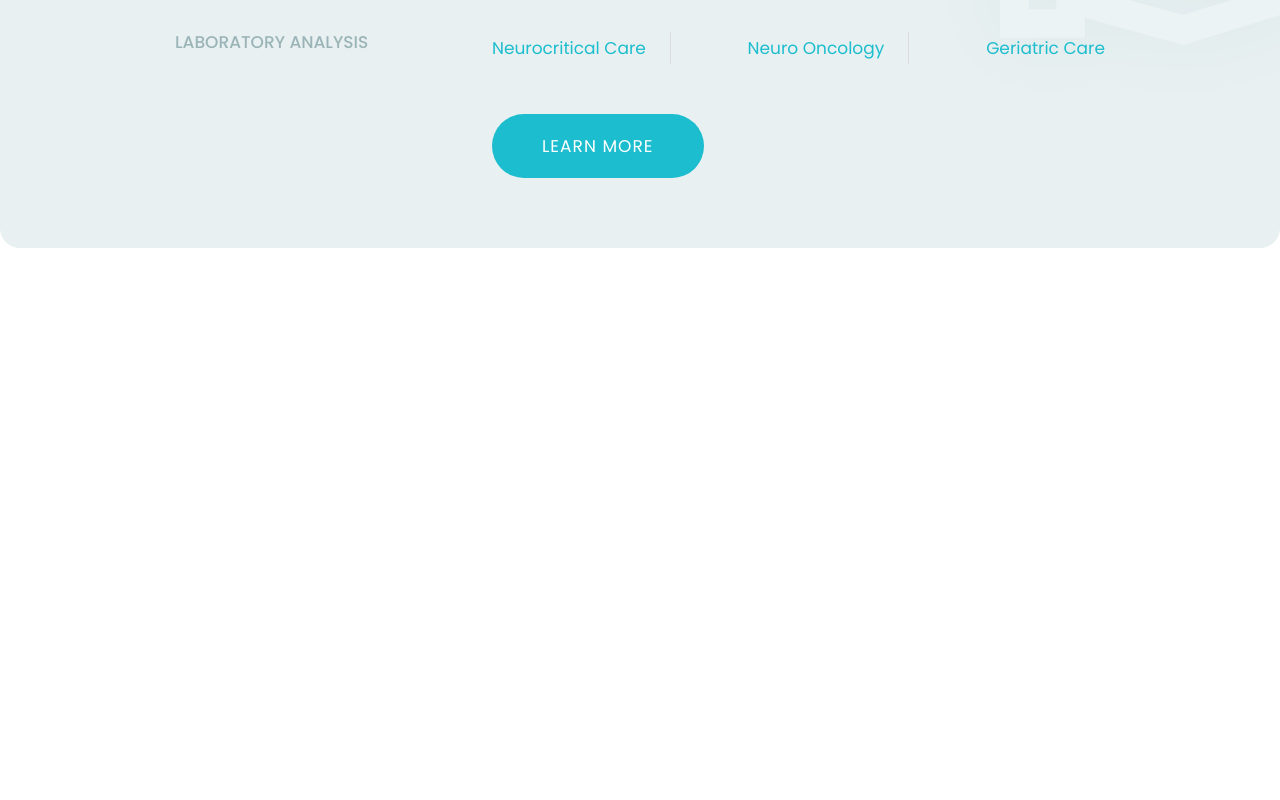
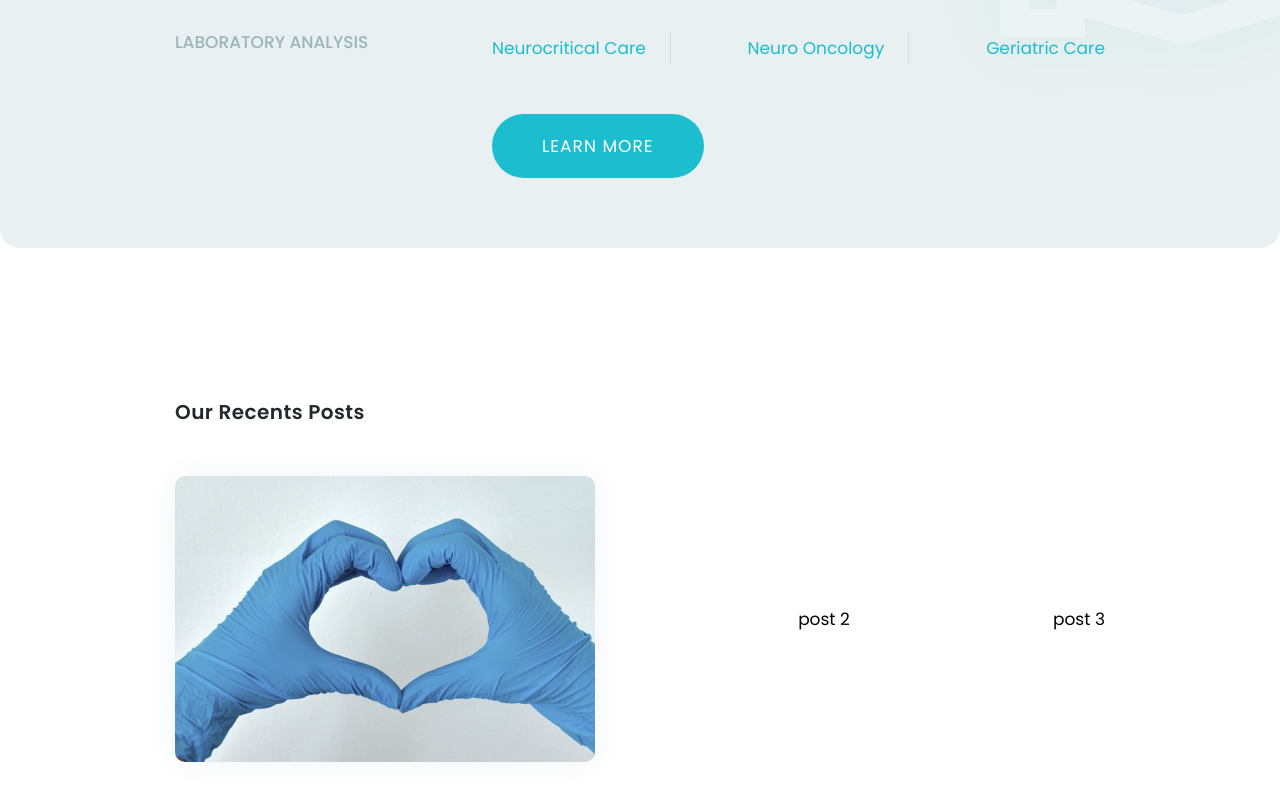
Before and after one commit to matheusht/whitelabel-lp, a React (Vite) app: page / in a window 1280 px wide. Shown: the part 4662-5462 px from the top of the page. Before the commit the page ends 5060 px from the top, so only its background shows below. Built offline with nearby package versions, Linux system fonts and the light colour scheme.

Commit message:
Blog Component Styles Setup

```diff
--- a/src/App.tsx
+++ b/src/App.tsx
@@ -1,4 +1,5 @@
 import { Appointment } from 'components/Appointment'
+import { Blog } from 'components/Blog'
 import { Departments } from 'components/Departments'
 import { Faq } from 'components/Faq'
 import { Header } from 'components/Header'
@@ -20,6 +21,7 @@ export function App() {
       <Team />
       <Faq />
       <Departments />
+      <Blog />
     </>
   )
 }
--- /dev/null
+++ b/src/components/Blog/index.tsx
@@ -0,0 +1,24 @@
+/* eslint-disable tailwindcss/no-custom-classname */
+export function Blog() {
+  return (
+    <>
+      <section className="blog">
+        <div className="container mx-auto">
+          <h2 className="h2 blog__title mb-[50px] text-center xl:text-left">
+            Our Recents Posts
+          </h2>
+
+          <div className="mb-[50px] flex flex-col items-center gap-y-6 xl:flex-row xl:justify-between xl:gap-y-0">
+            <div className="blog__post max-w[420px] group cursor-pointer overflow-hidden rounded-[10px] shadow-custom2">
+              <div className="relative overflow-hidden">
+                <img src="public/assets/img/blog/img-1.png" alt="" />
+              </div>
+            </div>
+            <div>post 2</div>
+            <div>post 3</div>
+          </div>
+        </div>
+      </section>
+    </>
+  )
+}
```
